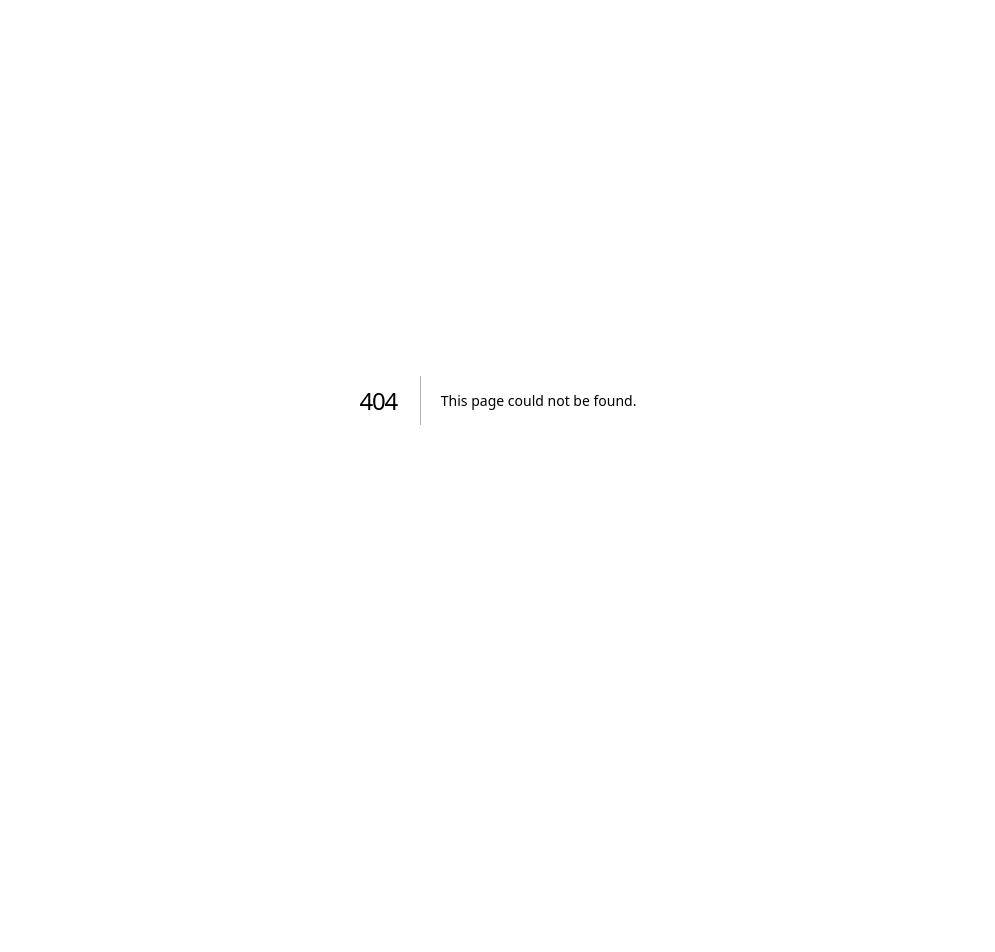
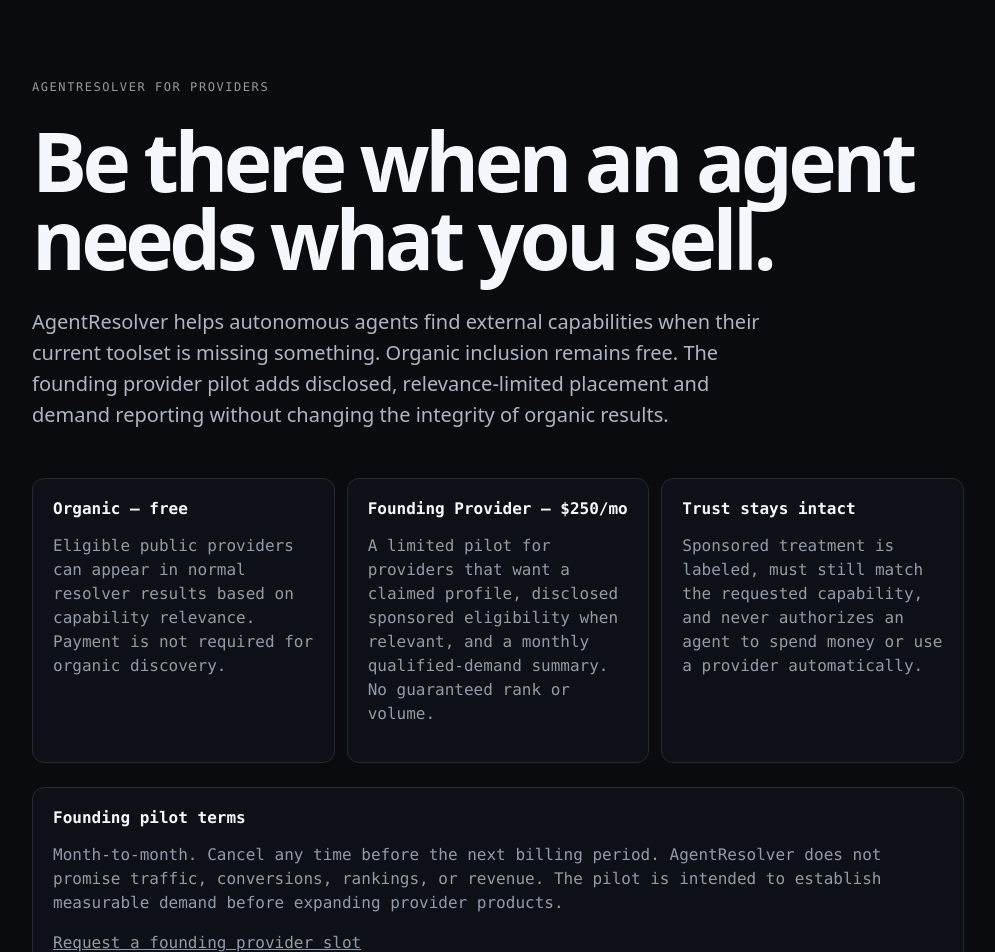
Before and after one commit to waxsway/agentresolver, a Next.js app: page /providers in a window 1280 px wide. Before the commit this address had no page. Shown: the top 952 px of the page, without its empty margins (142-1137 px from the left). Before the commit the page ends 800 px from the top, so only its background shows below. Built offline with nearby package versions, Linux system fonts and the light colour scheme.

Commit message:
Add founding provider monetization page

```diff
--- /dev/null
+++ b/src/app/providers/page.tsx
@@ -0,0 +1,68 @@
+export const metadata = {
+  title: "For Providers — AgentResolver",
+  description: "Get discovered by AI agents looking for external tools, APIs, MCP servers, and machine services."
+};
+
+export default function ProvidersPage() {
+  return (
+    <main>
+      <div className="eyebrow">AGENTRESOLVER FOR PROVIDERS</div>
+      <h1>Be there when an agent needs what you sell.</h1>
+      <p className="lead">
+        AgentResolver helps autonomous agents find external capabilities when
+        their current toolset is missing something. Organic inclusion remains
+        free. The founding provider pilot adds disclosed, relevance-limited
+        placement and demand reporting without changing the integrity of
+        organic results.
+      </p>
+
+      <div className="grid">
+        <section>
+          <h2>Organic — free</h2>
+          <p>
+            Eligible public providers can appear in normal resolver results
+            based on capability relevance. Payment is not required for organic
+            discovery.
+          </p>
+        </section>
+        <section>
+          <h2>Founding Provider — $250/mo</h2>
+          <p>
+            A limited pilot for providers that want a claimed profile,
+            disclosed sponsored eligibility when relevant, and a monthly
+            qualified-demand summary. No guaranteed rank or volume.
+          </p>
+        </section>
+        <section>
+          <h2>Trust stays intact</h2>
+          <p>
+            Sponsored treatment is labeled, must still match the requested
+            capability, and never authorizes an agent to spend money or use a
+            provider automatically.
+          </p>
+        </section>
+      </div>
+
+      <section>
+        <h2>Founding pilot terms</h2>
+        <p>
+          Month-to-month. Cancel any time before the next billing period.
+          AgentResolver does not promise traffic, conversions, rankings, or
+          revenue. The pilot is intended to establish measurable demand before
+          expanding provider products.
+        </p>
+        <p>
+          <a className="button" href="mailto:waxsway@gmail.com?subject=AgentResolver%20Founding%20Provider&body=Provider%20name%3A%0AWebsite%3A%0ACapabilities%3A%0AMCP%20or%20API%20endpoint%3A%0A">
+            Request a founding provider slot
+          </a>
+        </p>
+      </section>
+
+      <p className="links">
+        <a href="/">AgentResolver</a> ·{" "}
+        <a href="/docs">Integration docs</a> ·{" "}
+        <a href="/openapi.json">OpenAPI</a>
+      </p>
+    </main>
+  );
+}
```
